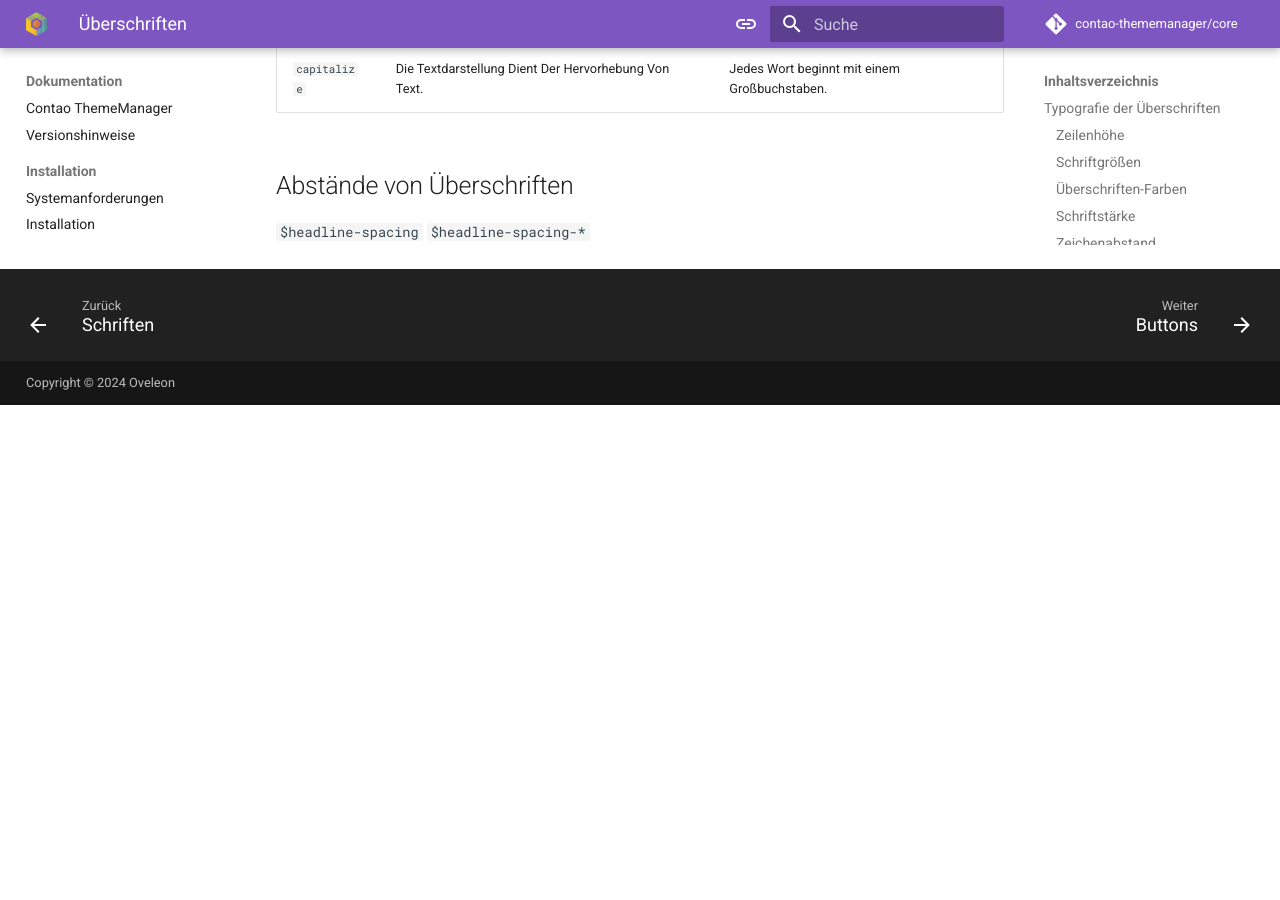
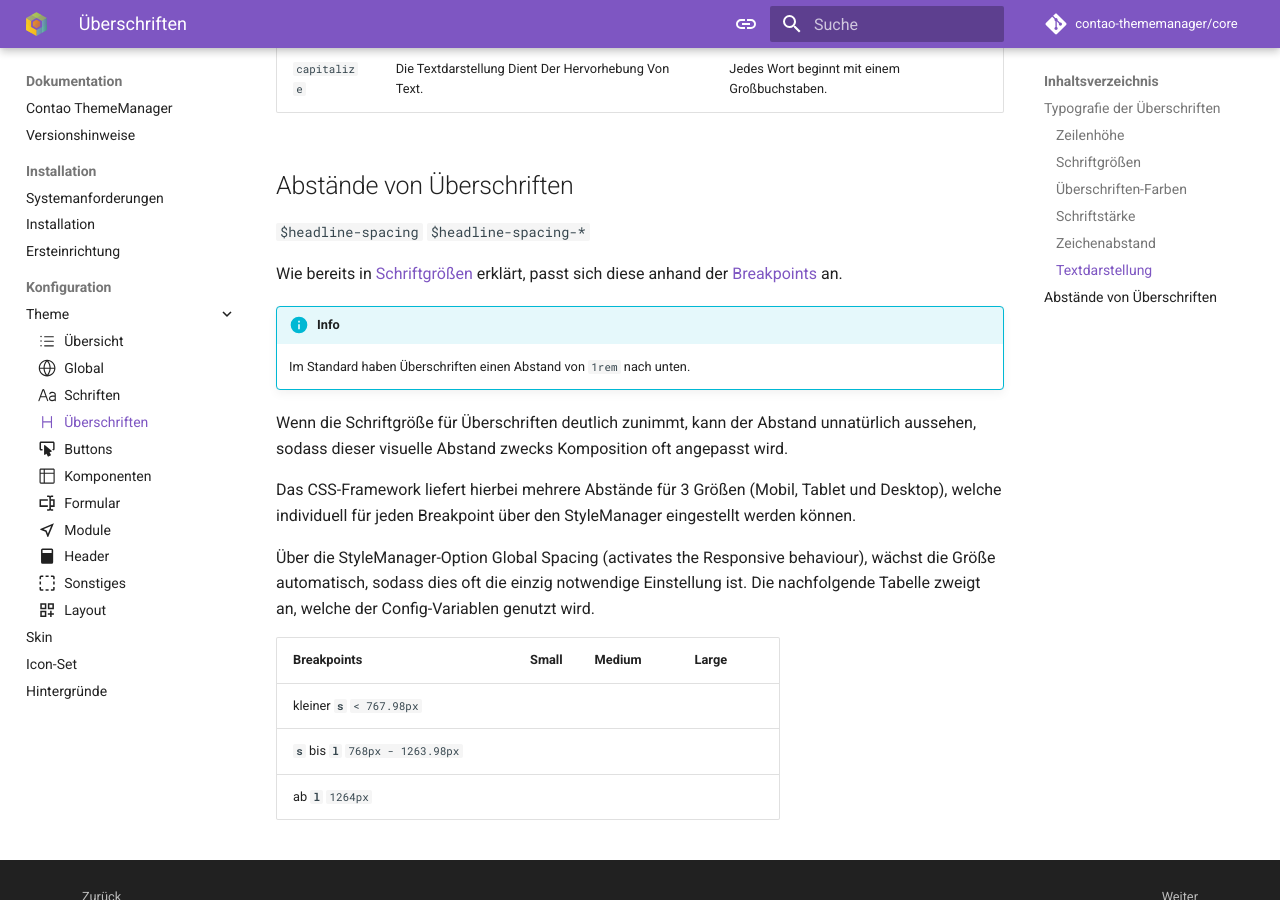
Before and after one commit to contao-thememanager/docs, an MkDocs documentation site: the page built from docs/pages/docs/configuration/theme/headings.md, in a window 1280 px wide and 900 px high, scrolled down 3275 px. Built offline with MkDocs 1.6.1 and Material for MkDocs 9.7.7, drawn with Linux system fonts in a browser that asks for light colours; comment, search, counter and statistics services are not loaded; before the commit the page ends 3680 px from its top, so only the background shows below that.

```diff
--- a/docs/pages/docs/configuration/theme/headings.md
+++ b/docs/pages/docs/configuration/theme/headings.md
@@ -221,3 +221,26 @@ wobei folgende Einstellungen möglich sind:
 ## Abstände von Überschriften
 
 `$headline-spacing` `$headline-spacing-*`
+
+Wie bereits in [Schriftgrößen](#schriftgrößen) erklärt, passt sich diese anhand der [Breakpoints](layout.md#breakpoints)
+an.
+
+!!! info
+
+    Im Standard haben Überschriften einen Abstand von `1rem` nach unten.
+
+Wenn die Schriftgröße für Überschriften deutlich zunimmt, kann der Abstand unnatürlich aussehen, sodass dieser visuelle
+Abstand zwecks Komposition oft angepasst wird.
+
+Das CSS-Framework liefert hierbei mehrere Abstände für 3 Größen (Mobil, Tablet und Desktop), welche individuell für
+jeden Breakpoint über den StyleManager eingestellt werden können.
+
+Über die StyleManager-Option Global Spacing (activates the Responsive behaviour), wächst die Größe automatisch, sodass
+dies oft die einzig notwendige Einstellung ist. Die nachfolgende Tabelle zweigt an, welche der Config-Variablen genutzt
+wird.
+
+| Breakpoints                              | Small | Medium | Large |
+|------------------------------------------|------:|--------|-------|
+| kleiner **`s`** ` < 767.98px`            |       |        |       |
+| **`s`** bis  **`l`** `768px - 1263.98px` |       |        |       |
+| ab **`l`**  `1264px`                     |       |        |       |
```
